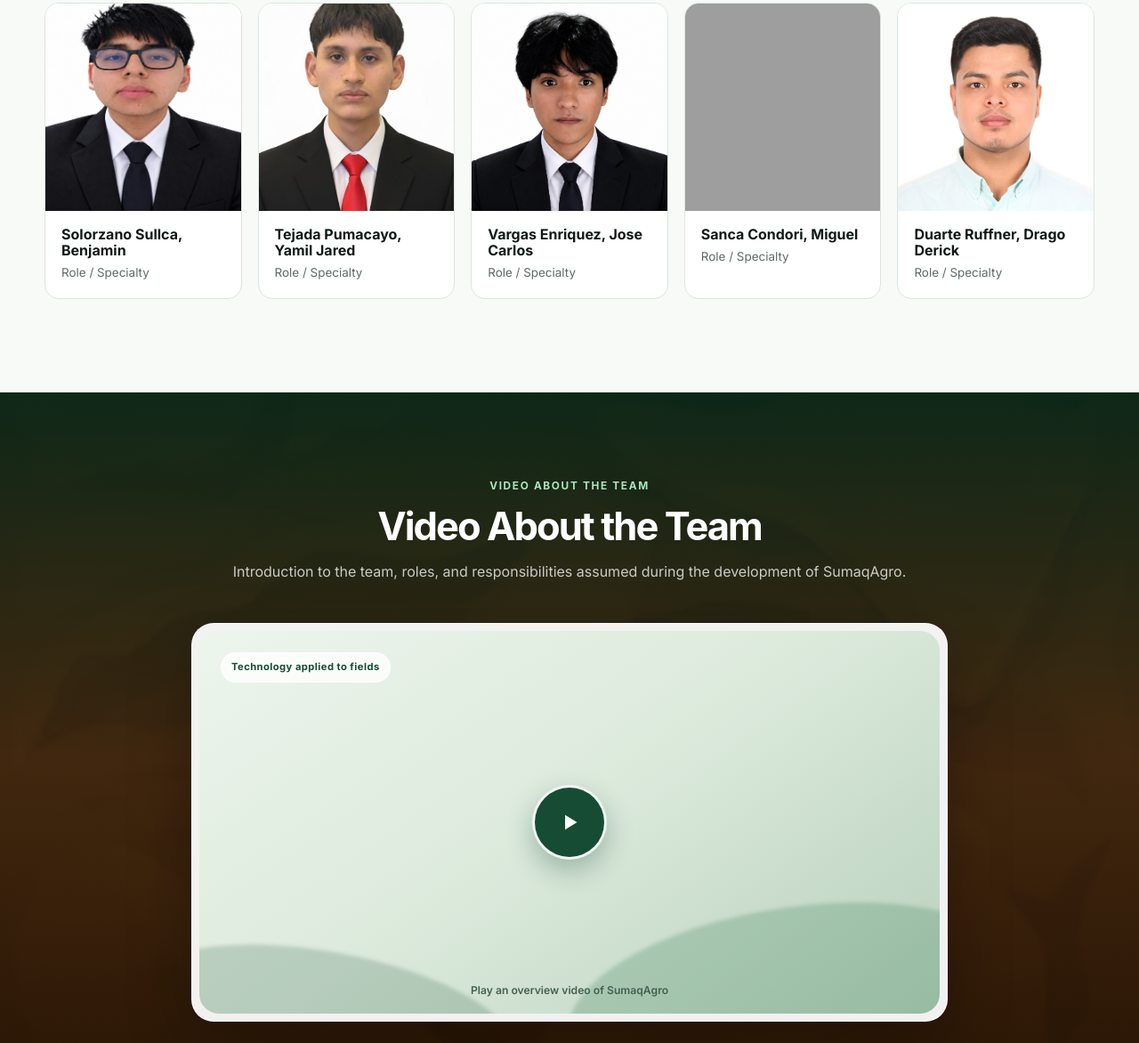
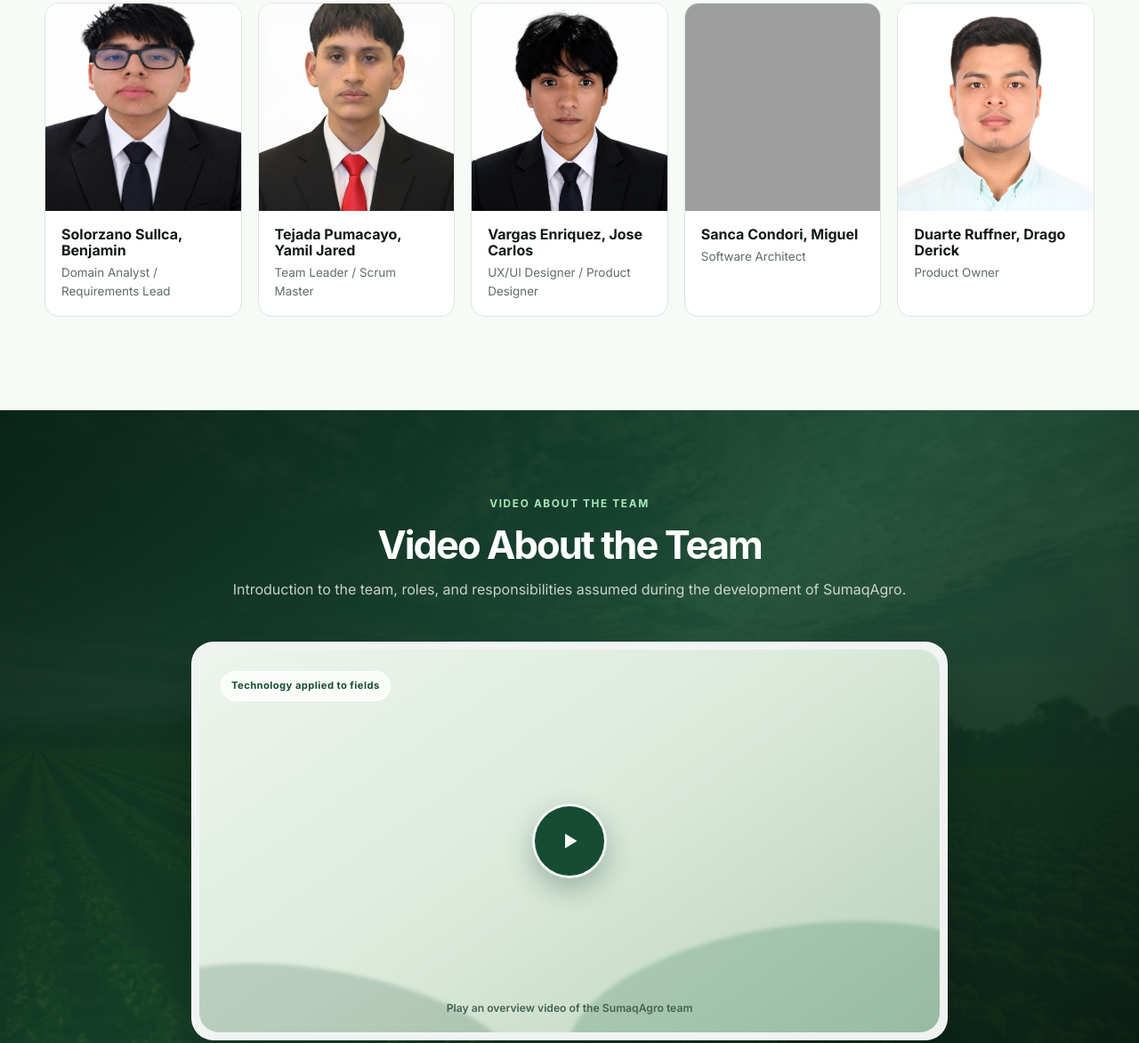
Before and after one commit to dymbia-opensource/sumaqAgro-landing-page, a website: page index.html in a window 1280 px wide. Shown: the part 6004-7176 px from the top of the page at 89% size. Drawn offline with Linux system fonts and the light colour scheme; grey boxes are pictures that could not be loaded; a web font is replaced by a local one.

Commit message:
feat(landing): add video about team section and i18n support

```diff
--- a/index.html
+++ b/index.html
@@ -404,61 +404,56 @@
                     <img src="public/assets/images/solorzano-benjamin.jpeg" alt="Benjamin Solorzano Sullca" width="320" height="360">
                     <div>
                         <h3 data-i18n="team_member1">Solorzano Sullca, Benjamin</h3>
-                        <p data-i18n="team_role">Domain Analyst / Requirements Lead</p>
+                        <p data-i18n="team_role1">Domain Analyst / Requirements Lead</p>
                     </div>
                 </article>
                 <article class="team-card">
                     <img src="public/assets/images/tejada-yamil.png" alt="Yamil Jared Tejada Pumacayo" width="320" height="360">
                     <div>
                         <h3 data-i18n="team_member2">Tejada Pumacayo, Yamil Jared</h3>
-                        <p data-i18n="team_role">Team Leader / Scrum Master</p>
+                        <p data-i18n="team_role2">Team Leader / Scrum Master</p>
                     </div>
                 </article>
                 <article class="team-card">
                     <img src="public/assets/images/vargas-jose.jpeg" alt="Jose Carlos Vargas Enriquez" width="320" height="360">
                     <div>
                         <h3 data-i18n="team_member3">Vargas Enriquez, Jose Carlos</h3>
-                        <p data-i18n="team_role">UX/UI Designer / Product Designer</p>
+                        <p data-i18n="team_role3">UX/UI Designer / Product Designer</p>
                     </div>
                 </article>
                 <article class="team-card">
                     <img src="public/assets/images/sanca-miguel.png" alt="Miguel Sanca Condori" width="320" height="360">
                     <div>
                         <h3 data-i18n="team_member4">Sanca Condori, Miguel</h3>
-                        <p data-i18n="team_role">Software Architect</p>
+                        <p data-i18n="team_role4">Software Architect</p>
                     </div>
                 </article>
                 <article class="team-card">
                     <img src="public/assets/images/duarte-drago.png" alt="Drago Derick Duarte Ruffner" width="320" height="360">
                     <div>
                         <h3 data-i18n="team_member5">Duarte Ruffner, Drago Derick</h3>
-                        <p data-i18n="team_role">Product Owner</p>
+                        <p data-i18n="team_role5">Product Owner</p>
                     </div>
                 </article>
             </div>
         </div>
     </section>
 
-    <section class="demo" id="about-team" aria-labelledby="about-team-title">
+    <section class="demo demo--about-team" id="about-team" aria-labelledby="about-team-title">
         <div class="demo__overlay" aria-hidden="true"></div>
         <div class="container demo__content">
             <p class="eyebrow eyebrow--light" data-i18n="about_team_video_eyebrow">Video About the Team</p>
-            <h2 class="section-title" id="about-team-title" data-i18n="about_team_video_title">Video About the Team
-            </h2>
-            <p class="demo__subtitle" data-i18n="about_team_video_subtitle">Introduction to the team, roles, and
-                responsibilities assumed during the development of SumaqAgro.</p>
+            <h2 class="section-title" id="about-team-title" data-i18n="about_team_video_title">Video About the Team</h2>
+            <p class="demo__subtitle" data-i18n="about_team_video_subtitle">Introduction to the team, roles, and responsibilities assumed during the development of SumaqAgro.</p>
             <div class="demo-player" role="group" aria-label="Demonstration video player">
                 <div class="demo-player__visual">
-                        <span class="demo-player__label" data-i18n="about_team_video_label">Technology applied to
-                            fields</span>
-                    <button class="demo-player__play" type="button" aria-label="Play demonstration video"
-                            aria-describedby="about-team-status">
+                    <span class="demo-player__label" data-i18n="about_team_video_label">Technology applied to fields</span>
+                    <button class="demo-player__play" type="button" aria-label="Play demonstration video" aria-describedby="about-team-status">
                         <svg viewBox="0 0 24 24" aria-hidden="true">
                             <path d="M8.5 6.2v11.6L18 12 8.5 6.2Z" />
                         </svg>
                     </button>
-                    <p class="demo-player__status" id="about-team-status" aria-live="polite"
-                       data-i18n="about_team_video_status">
+                    <p class="demo-player__status" id="about-team-status" aria-live="polite" data-i18n="about_team_video_status">
                         Play an overview video of SumaqAgro
                     </p>
                 </div>
--- a/public/assets/css/styles.css
+++ b/public/assets/css/styles.css
@@ -747,6 +747,14 @@ a, button {
     background: linear-gradient(rgba(6, 38, 25, .93), rgb(49 34 16 / 0.79) 52%, rgb(30 16 4 / 0.9));
 }
 
+.demo--about-team {
+    background: url('../images/hero-background.png') center 42% / cover no-repeat;
+}
+
+.demo--about-team .demo__overlay {
+    background: linear-gradient(135deg, rgba(10, 36, 24, 0.94) 0%, rgba(24, 76, 50, 0.86) 50%, rgba(8, 26, 18, 0.95) 100%);
+}
+
 .demo__content {
     position: relative;
     z-index: 1;
--- a/public/assets/js/i18n/en.js
+++ b/public/assets/js/i18n/en.js
@@ -29,7 +29,17 @@ window.i18nDictionary.en = {
     team_member3: "Vargas Enriquez, Jose Carlos",
     team_member4: "Sanca Condori, Miguel",
     team_member5: "Duarte Ruffner, Drago Derick",
-    team_role: "Role / Specialty",
+    team_role1: "Domain Analyst / Requirements Lead",
+    team_role2: "Team Leader / Scrum Master",
+    team_role3: "UX/UI Designer / Product Designer",
+    team_role4: "Software Architect",
+    team_role5: "Product Owner",
+
+    about_team_video_eyebrow: "VIDEO ABOUT THE TEAM",
+    about_team_video_title: "Video About the Team",
+    about_team_video_subtitle: "Introduction to the team, roles, and responsibilities assumed during the development of SumaqAgro.",
+    about_team_video_label: "Technology applied to fields",
+    about_team_video_status: "Play an overview video of the SumaqAgro team",
 
     audience_eyebrow: "OUR COMMUNITY",
     audience_title: "Who do we help?",
--- a/public/assets/js/i18n/es.js
+++ b/public/assets/js/i18n/es.js
@@ -29,7 +29,17 @@ window.i18nDictionary.es = {
     team_member3: "Vargas Enriquez, Jose Carlos",
     team_member4: "Sanca Condori, Miguel",
     team_member5: "Duarte Ruffner, Drago Derick",
-    team_role: "Rol / especialidad",
+    team_role1: "Analista de Dominio / Líder de Requerimientos",
+    team_role2: "Líder de Equipo / Scrum Master",
+    team_role3: "Diseñador UX/UI / Diseñador de Producto",
+    team_role4: "Arquitecto de Software",
+    team_role5: "Product Owner",
+
+    about_team_video_eyebrow: "VIDEO SOBRE EL EQUIPO",
+    about_team_video_title: "Video sobre el equipo",
+    about_team_video_subtitle: "Introducción al equipo, roles y responsabilidades asumidas durante el desarrollo de SumaqAgro.",
+    about_team_video_label: "Tecnología aplicada al campo",
+    about_team_video_status: "Reproducir el video de presentación del equipo SumaqAgro",
 
     audience_eyebrow: "NUESTRA COMUNIDAD",
     audience_title: "¿A quién ayudamos?",
```
